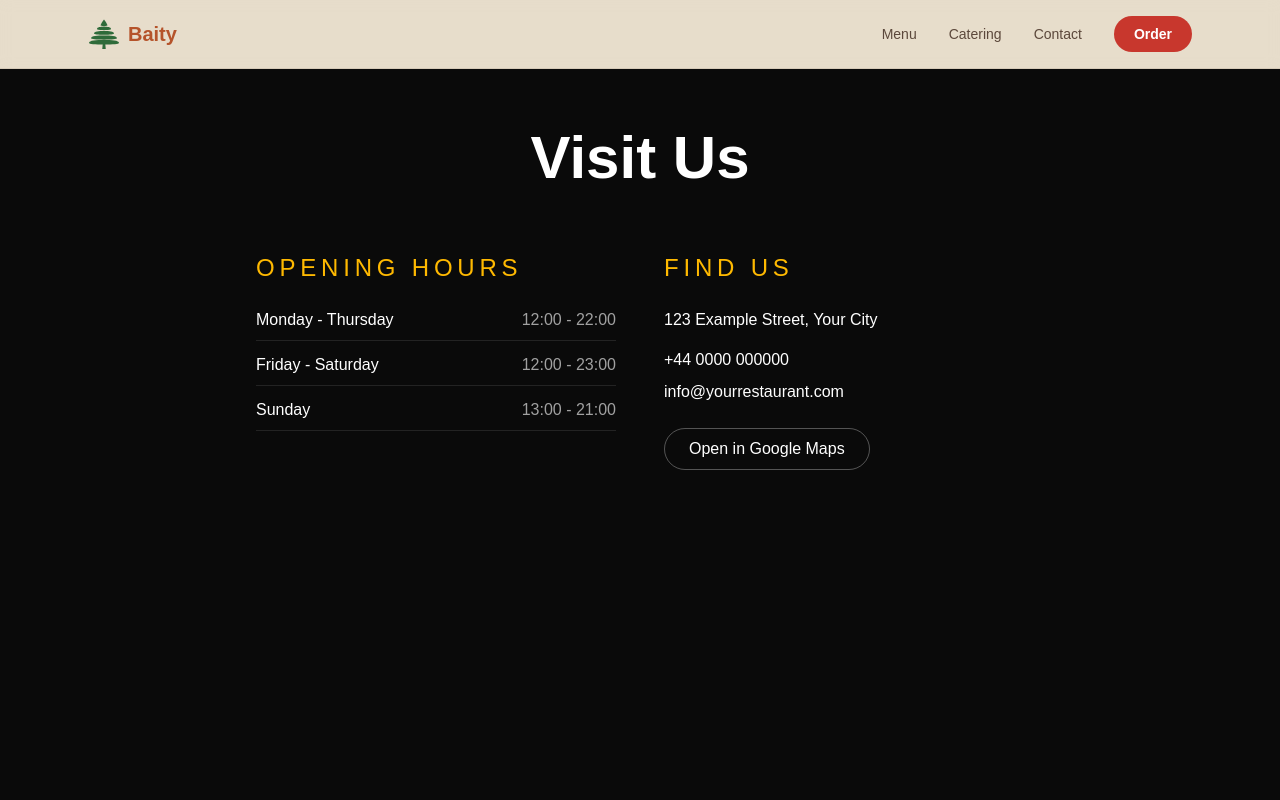
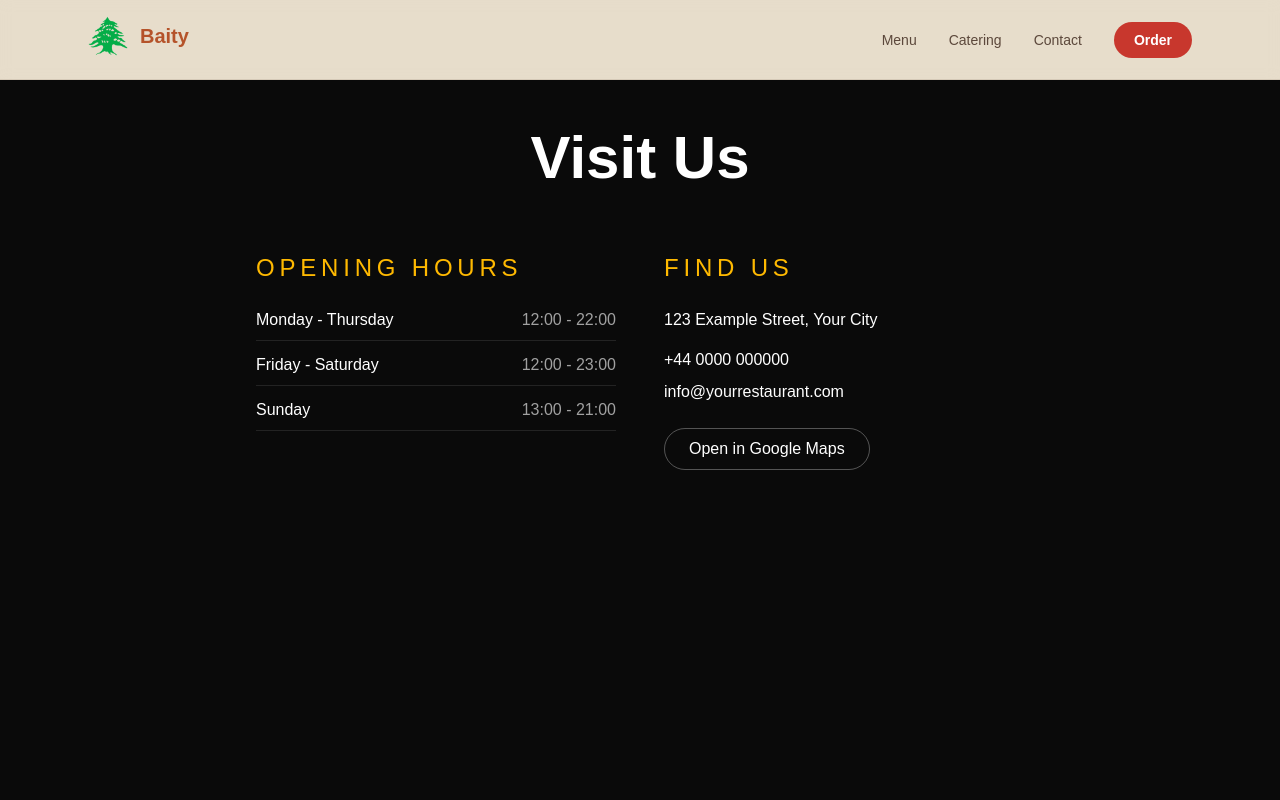
Before and after one commit to keekz1/restaurant-site, a Next.js app: page /contact in a window 1280 px wide. Shown: the top 800 px of the page. Built offline with nearby package versions, Linux system fonts and the light colour scheme.

Commit message:
Tree next to Baity name

```diff
--- a/app/page.tsx
+++ b/app/page.tsx
@@ -1,6 +1,7 @@
 import Link from "next/link";
 import info from "@/data/restaurant.json";
 import { getMenu } from "@/lib/menu";
+import Brand from "@/components/Brand";
 
 export const dynamic = "force-dynamic";
 
@@ -26,7 +27,7 @@ export default async function Home() {
           className="fade-up mt-6 text-6xl font-bold md:text-8xl"
           style={{ animationDelay: "0.2s" }}
         >
-          {info.name}
+          <Brand iconClass="h-16 w-16 md:h-24 md:w-24" />
         </h1>
 
         <div
--- /dev/null
+++ b/components/Brand.tsx
@@ -0,0 +1,16 @@
+import info from "@/data/restaurant.json";
+
+type BrandProps = {
+    iconClass?: string;
+    className?: string;
+};
+
+export default function Brand({ iconClass = "h-10 w-10", className = "" }: BrandProps) {
+    return (
+        <span className={`inline-flex items-center gap-3 ${className}`}>
+            {/* eslint-disable-next-line @next/next/no-img-element */}
+            <img src={info.logo} alt="" className={`${iconClass} object-contain`} />
+            <span>{info.name}</span>
+        </span>
+    );
+}
--- a/components/Navbar.tsx
+++ b/components/Navbar.tsx
@@ -1,6 +1,6 @@
 import Link from "next/link";
 import info from "@/data/restaurant.json";
-import CedarIcon from "./CedarIcon";
+import Brand from "./Brand";
 const links = [
     { href: "/menu", label: "Menu" },
     { href: "/catering", label: "Catering" },
@@ -11,9 +11,8 @@ export default function Navbar() {
     return (
         <header className="fixed top-0 z-50 w-full border-b border-ink/10 bg-cream/90 backdrop-blur">
             <nav className="mx-auto flex max-w-6xl items-center justify-between px-6 py-4">
-                <Link href="/" className="flex items-center gap-2 text-xl font-bold text-cedar">
-                    <CedarIcon className="h-8 w-8 text-tree" />
-                    {info.name}
+                <Link href="/" className="text-xl font-bold text-cedar">
+                    <Brand iconClass="h-10 w-10" />
                 </Link>
                 <div className="flex items-center gap-5 text-sm md:gap-8">
                     {links.map((l) => (
--- a/data/restaurant.json
+++ b/data/restaurant.json
@@ -1,5 +1,6 @@
 {
     "name": "Baity",
+    "logo": "/lebaneseicon.png",
     "tagline": "Fresh · Authentic · Made with love",
     "phone": "+44 0000 000000",
     "email": "info@yourrestaurant.com",
```
Also changed, not shown: public/lebaneseicon.png (added).
